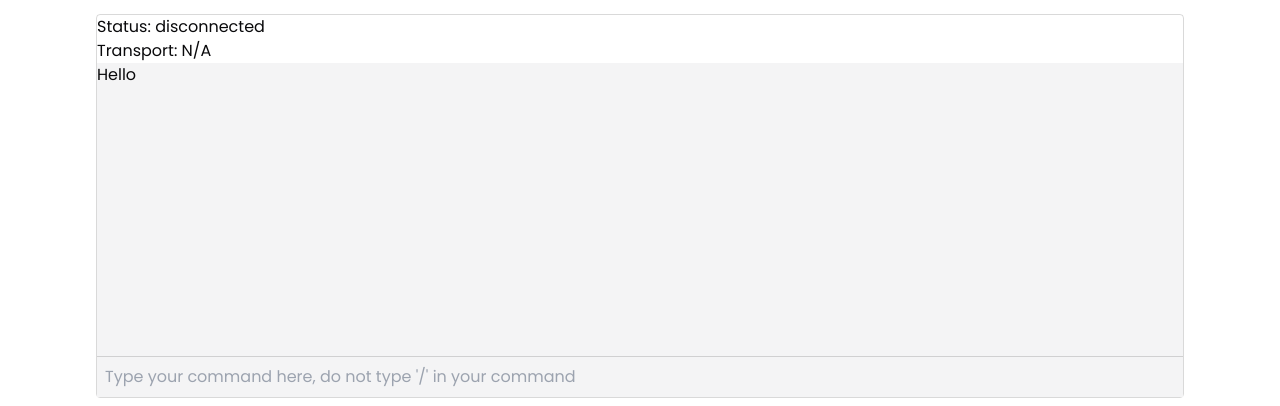
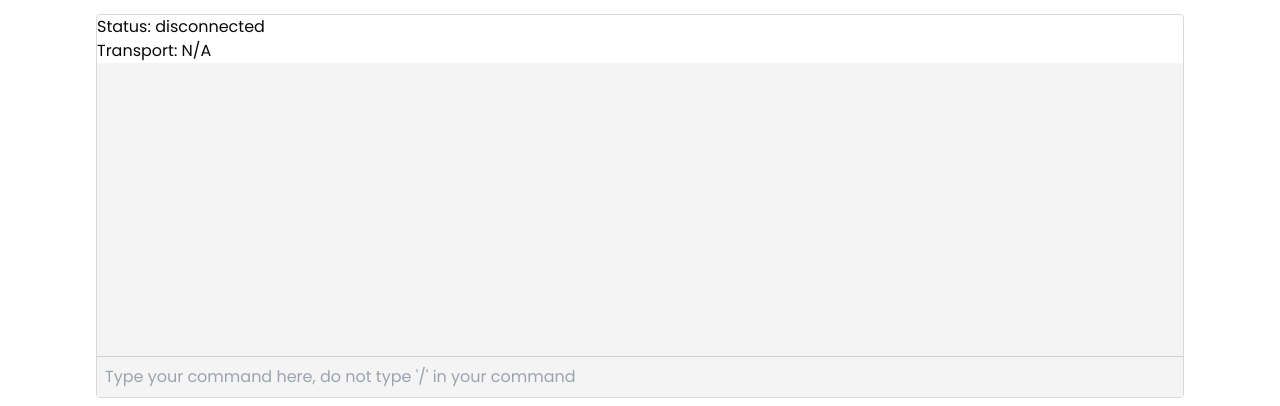
Before and after one commit to lithosphere-dev/minecraftControlPanel, a Next.js app in the folder control-panel/: page / in a window 1280 px wide. Shown: the part 132-538 px from the top of the page. Built offline with nearby package versions, Linux system fonts and the light colour scheme; no server answers.

Commit message:
wip logs from docker

```diff
--- a/control-panel/app/page.tsx
+++ b/control-panel/app/page.tsx
@@ -2,17 +2,16 @@
 
 import { useEffect, useState } from "react";
 import { UpdateIcon, PlayIcon, StopIcon } from "@radix-ui/react-icons";
-import ServerConsole from "@/components/layout/server-console";
 import { io } from "socket.io-client";
 
 const socket = io();
 
 export default function Home() {
-  const [output, setOutput] = useState("");
-  const [toggleMinecraftConfig, setToggleMinecraftConfig] = useState(false);
-  const [configstep, setConfigStep] = useState(0);
+  const [logs, setLogs] = useState("");
   const [isConnected, setIsConnected] = useState(false);
   const [transport, setTransport] = useState("N/A");
+
+
 
   useEffect(() => {
     if (socket.connected) {
@@ -33,6 +32,11 @@ export default function Home() {
       setTransport("N/A");
     }
 
+
+    socket.on("hello", (value) => {
+      console.log(value);
+      setLogs(value);
+    });
     socket.on("connect", onConnect);
     socket.on("disconnect", onDisconnect);
 
@@ -45,7 +49,7 @@ export default function Home() {
   return (
     <main className="flex min-h-screen flex-col items-center gap-4 p-24">
       <div className="w-full flex gap-4">
-        <button className="transition duration-150 text-white bg-green-700 hover:bg-green-500 rounded px-2 py-1 border border-white/15 flex items-center gap-2">
+        <button onClick={() => socket.emit("hello", "world")} className="transition duration-150 text-white bg-green-700 hover:bg-green-500 rounded px-2 py-1 border border-white/15 flex items-center gap-2">
           <PlayIcon />
           Start
         </button>
@@ -62,7 +66,11 @@ export default function Home() {
         <div className="flex flex-col w-full h-full rounded border border-black/15 dark:border-white/25">
           <p>Status: {isConnected ? "connected" : "disconnected"}</p>
           <p>Transport: {transport}</p>
-          <ServerConsole />
+          <textarea
+            value={logs}
+            disabled
+            className="resize-none w-full h-full bg-zinc-100 dark:bg-zinc-800"
+          />
           <input
             placeholder="Type your command here, do not type '/' in your command"
             className="focus:outline-none w-full p-2 border-t border-black/15 dark:border-white/15 bg-zinc-100 dark:bg-zinc-800"
--- a/control-panel/components/layout/server-console.tsx
+++ /dev/null
@@ -1,15 +0,0 @@
-import { useEffect, useState } from "react";
-
-export default function ServerConsole() {
-  const [logs, setLogs] = useState("Hello");
-
-
-
-  return (
-    <textarea
-      value={logs}
-      disabled
-      className="resize-none w-full h-full bg-zinc-100 dark:bg-zinc-800"
-    />
-  );
-}
```
Also changed, not shown: control-panel/server.js (+11 -2 lines).
